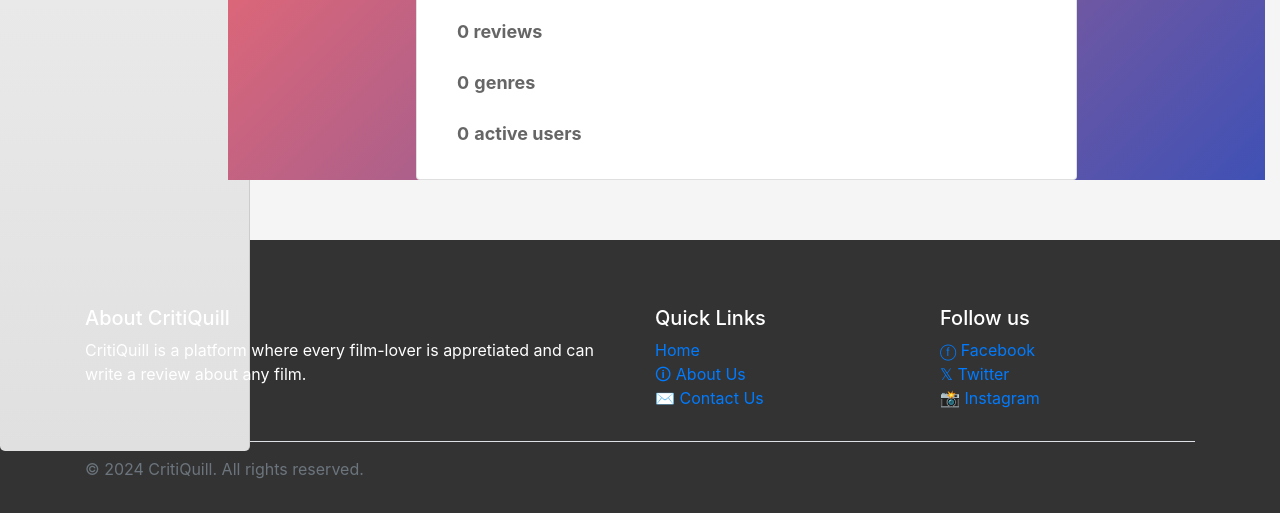
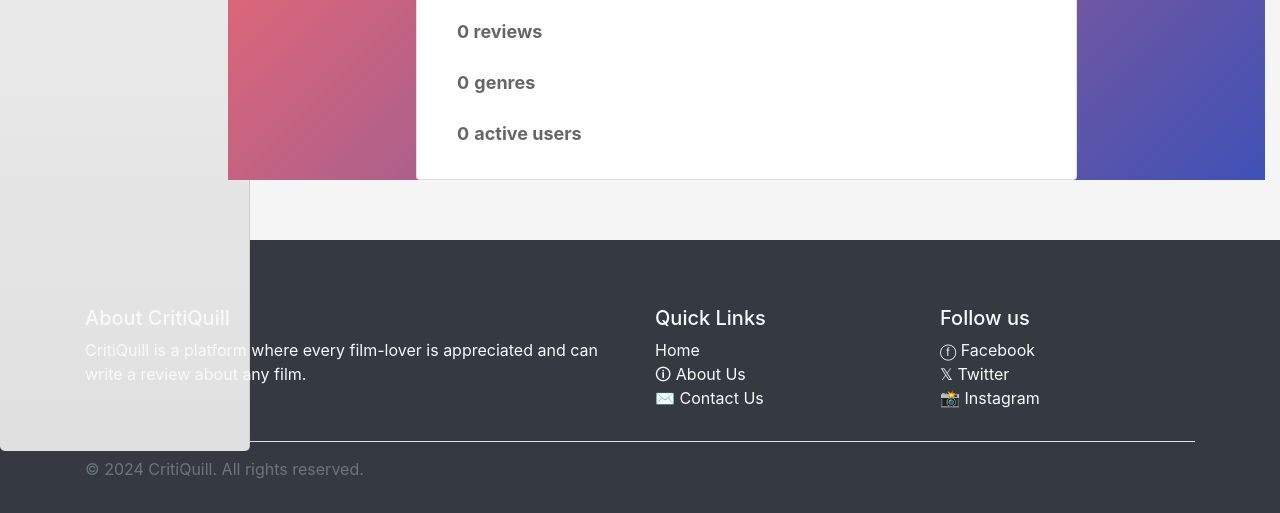
Before and after one commit to oleksiimuhyr/CritiQuill, a Django app: page / in a window 1280 px wide. Shown: the part 349-862 px from the top of the page. Run offline with Django 5.2, Linux system fonts and the light colour scheme; data that the repository does not hold is empty; some libraries are stand-ins or nearby versions.

Commit message:
add URL link to Readme, make changes to templates

```diff
--- a/templates/base.html
+++ b/templates/base.html
@@ -21,12 +21,12 @@
 <body class="background">
     <div class="container-fluid main-content">
         <div class="row">
-            <div class="col-sm-2">
+            <div class="col-md-3 col-lg-2">
                 {% block sidebar %}
                 {% include "includes/sidebar.html" %}
                 {% endblock %}
             </div>
-            <div class="col-sm-10 ">
+            <div class="col-md-9 col-lg-10">
                 {% block content %}{% endblock %}
                 {% block pagination %}
                 {% include "includes/pagination.html" %}
--- a/templates/includes/footer.html
+++ b/templates/includes/footer.html
@@ -1,28 +1,28 @@
-<footer class="footer mt-auto py-3">
+<footer class="footer mt-auto py-3 bg-dark text-light">
     <div class="container">
         <div class="row">
             <div class="col-md-6">
                 <h5>About CritiQuill</h5>
-                <p>CritiQuill is a platform where every film-lover is appretiated and can write a review about any film.</p>
+                <p>CritiQuill is a platform where every film-lover is appreciated and can write a review about any film.</p>
             </div>
             <div class="col-md-3">
                 <h5>Quick Links</h5>
                 <ul class="list-unstyled">
-                    <li><a href="{% url "review:index" %}">Home</a></li>
-                    <li><a href="#">🛈 About Us</a></li>
-                    <li><a href="#">✉️ Contact Us</a></li>
+                    <li><a href="{% url "review:index" %}" class="text-light">Home</a></li>
+                    <li><a href="#" class="text-light">🛈 About Us</a></li>
+                    <li><a href="#" class="text-light">✉️ Contact Us</a></li>
                 </ul>
             </div>
             <div class="col-md-3">
                 <h5>Follow us</h5>
                 <ul class="list-unstyled">
-                    <li><a href="#">ⓕ Facebook</a></li>
-                    <li><a href="#">𝕏 Twitter</a></li>
-                    <li><a href="#">📸 Instagram</a></li>
+                    <li><a href="#" class="text-light">ⓕ Facebook</a></li>
+                    <li><a href="#" class="text-light">𝕏 Twitter</a></li>
+                    <li><a href="#" class="text-light">📸 Instagram</a></li>
                 </ul>
             </div>
         </div>
-        <hr>
+        <hr class="bg-light">
         <p class="text-muted">&copy; 2024 CritiQuill. All rights reserved.</p>
     </div>
 </footer>
```
Also changed, not shown: README.md, templates/review/index.html (line endings or trailing spaces).
